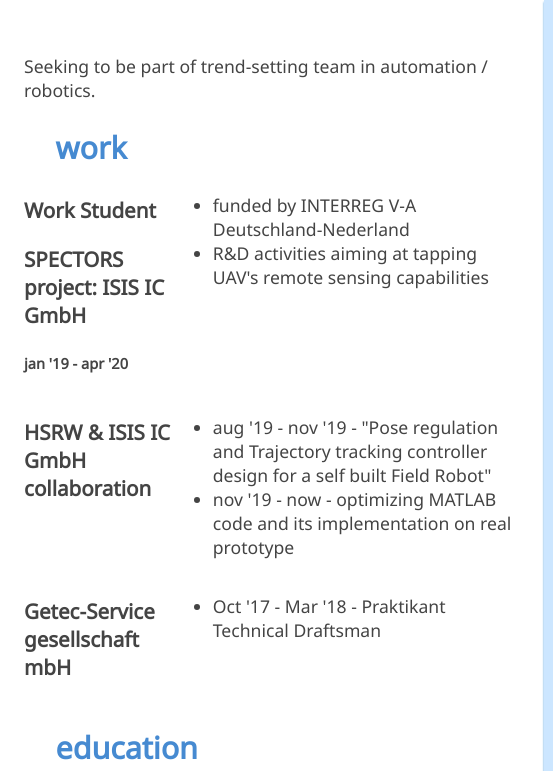
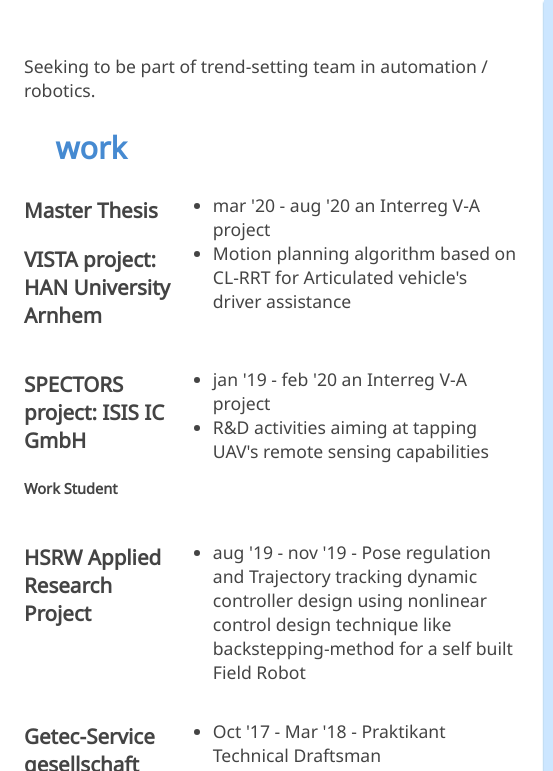
Before and after one commit to Robotgir/Robotgir.github.io, a plain HTML site: page index.html in a window 1280 px wide. Shown: the top 771 px of the page, 0-553 px from the left. Drawn offline with Linux system fonts and the light colour scheme.

Commit message:
hanthesis update

```diff
--- a/index.html
+++ b/index.html
@@ -131,17 +131,16 @@
             </p>
 
             <h2 class="heads">&nbsp&nbsp&nbsp&nbspwork</h2>
-
-            <div class="work">
+			<div class="work">
                 <div>
-				    <h3>Work Student </h3>
-                    <h3>SPECTORS project: ISIS IC GmbH  </h3>
-                    <h5>jan '19 - apr '20</h5>
+				    <h3>Master Thesis</h3>
+                    <h3>VISTA project: HAN University Arnhem  </h3>
+                    <!--<h5>jan '19 - feb '20</h5>-->
                 </div>
                 <div>
                     <ul>
-						<li>funded by INTERREG V-A Deutschland-Nederland</li>
-						<li> R&D activities aiming at tapping UAV's remote sensing capabilities</li>
+						<li>mar '20 - aug '20 an Interreg V-A project</li>
+						<li>Motion planning algorithm based on CL-RRT for Articulated vehicle's driver assistance </li>
 						<!--
                         <li>nov '19 - now - "Controller development for Tether-system of a Drone"   </li>
                         <li>apr '19 - jul '19 - "Flying Microscope system (FMS) design and implementation" </li>
@@ -152,13 +151,32 @@
             </div>
             <div class="work">
                 <div>
-                    <H3>HSRW &  ISIS IC GmbH collaboration </H3>
+
+                    <h3>SPECTORS project: ISIS IC GmbH  </h3>
+					<h5>Work Student </h5>
+                    <!--<h5>jan '19 - feb '20</h5>-->
+                </div>
+                <div>
+                    <ul>
+						<li>jan '19 - feb '20 an Interreg V-A project</li>
+						<li>R&D activities aiming at tapping UAV's remote sensing capabilities</li>
+						<!--
+                        <li>nov '19 - now - "Controller development for Tether-system of a Drone"   </li>
+                        <li>apr '19 - jul '19 - "Flying Microscope system (FMS) design and implementation" </li>
+                        <li>jan '19 - apr '19 - "Remotely accessible Spore - Collector  prototype for FMS" </li>
+						-->
+                    </ul>
+                </div>
+            </div>
+            <div class="work">
+                <div>
+                    <H3>HSRW Applied Research Project </H3>
 
                 </div>
                 <div>
                     <ul>
-                        <li>aug '19 - nov '19 - "Pose regulation and Trajectory tracking controller design for a self built Field Robot" </li>
-						<li>nov '19 - now - optimizing MATLAB code and its implementation on real prototype </li>
+                        <li>aug '19 - nov '19 - Pose regulation and Trajectory tracking dynamic controller design using nonlinear control design technique like backstepping-method for a self built Field Robot</li>
+						<!--<li>nov '19 - now - optimizing MATLAB code and its implementation on real prototype </li>-->
                     </ul>
                 </div>
             </div>
```
